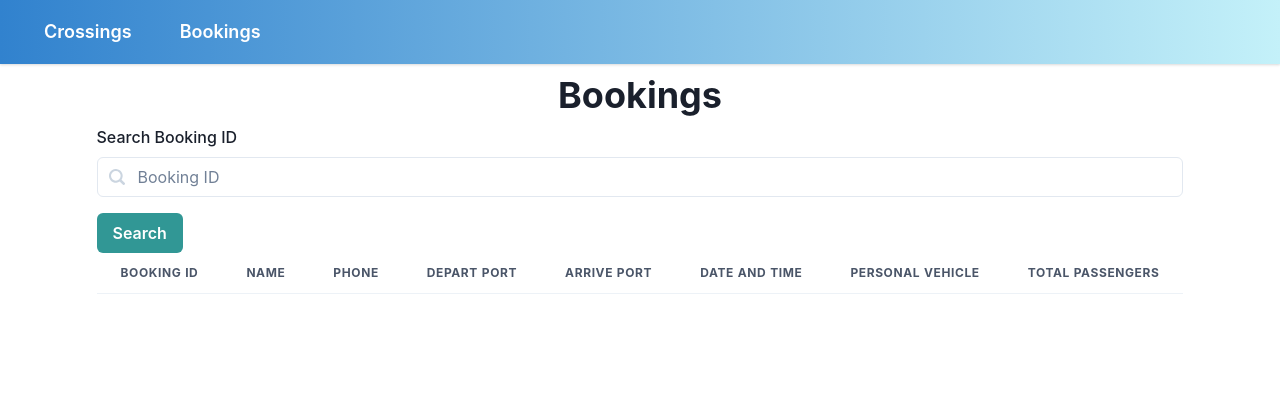
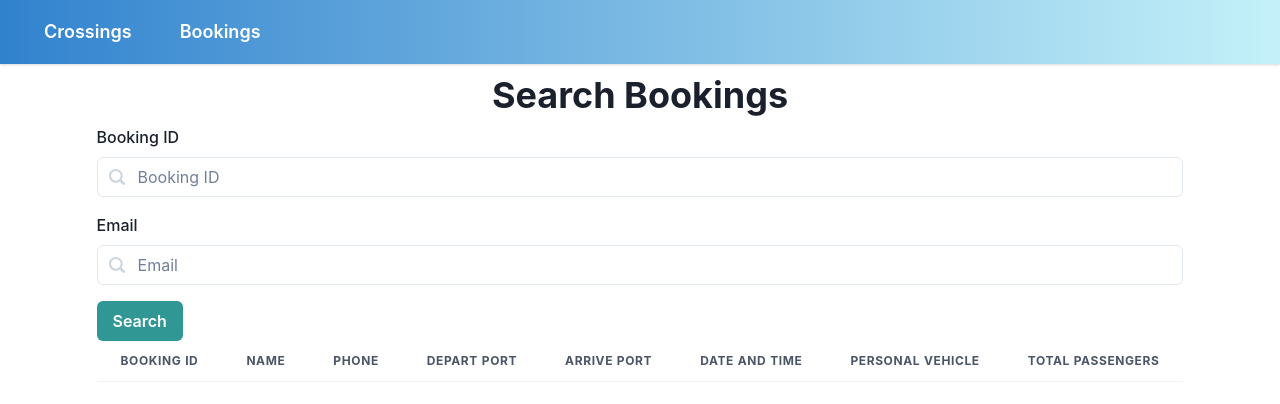
Before and after one commit to cmatthews20/ferry-reservation-app, a Next.js app in the folder frontend/: page /Bookings/bookings in a window 1280 px wide. Shown: the top 404 px of the page. Built offline with nearby package versions, Linux system fonts and the light colour scheme.

Commit message:
UR-016-use-email-to-search-booking

```diff
--- a/frontend/src/components/BookingsSearchBar.jsx
+++ b/frontend/src/components/BookingsSearchBar.jsx
@@ -23,12 +23,22 @@ function BookingsSearchBar ({ handleSearch }) {
     return error
   }
 
+  function validateEmail (value) {
+    let error
+    if (!value) {
+      error = 'Email is required'
+    } else if (!/\S+@\S+\.\S+/.test(value)) {
+      error = 'Invalid email address'
+    }
+    return error
+  }
+
   return (
     <Formik
-      initialValues={{ booking_id: '' }}
+      initialValues={{ booking_id: '', email: '' }}
       onSubmit={(values, actions) => {
         setTimeout(() => {
-          handleSearch(values['booking_id'])
+          handleSearch(values['booking_id'], values['email'])
           actions.setSubmitting(false)
         }, 1000)
       }}
@@ -40,7 +50,7 @@ function BookingsSearchBar ({ handleSearch }) {
               <FormControl
                 isInvalid={form.errors.booking_id && form.touched.booking_id}
               >
-                <FormLabel>Search Booking ID</FormLabel>
+                <FormLabel>Booking ID</FormLabel>
                 <InputGroup>
                   <InputLeftElement
                     pointerEvents='none'
@@ -52,6 +62,26 @@ function BookingsSearchBar ({ handleSearch }) {
               </FormControl>
             )}
           </Field>
+
+          <Field name='email' validate={validateEmail}>
+            {({ field, form }) => (
+              <FormControl
+                mt={4}
+                isInvalid={form.errors.email && form.touched.email}
+              >
+                <FormLabel>Email</FormLabel>
+                <InputGroup>
+                  <InputLeftElement
+                    pointerEvents='none'
+                    children={<Search2Icon color='gray.300' />}
+                  />
+                  <Input {...field} placeholder='Email' />
+                </InputGroup>
+                <FormErrorMessage>{form.errors.email}</FormErrorMessage>
+              </FormControl>
+            )}
+          </Field>
+
           <Button
             mt={4}
             colorScheme='teal'
@@ -66,4 +96,5 @@ function BookingsSearchBar ({ handleSearch }) {
     </Formik>
   )
 }
+
 export default BookingsSearchBar
--- a/frontend/src/components/BookingsTable.jsx
+++ b/frontend/src/components/BookingsTable.jsx
@@ -24,14 +24,14 @@ export default function BookingsTable () {
   const [portsData, setPortsData] = useState([])
   var dataWithPorts = []
 
-  function handleSearch (booking_id) {
-    fetchBookingData(booking_id)
+  function handleSearch (booking_id, email) {
+    fetchBookingData(booking_id, email)
     fetchPortsData()
   }
 
-  async function fetchBookingData (BOOKING_ID) {
+  async function fetchBookingData (BOOKING_ID, EMAIL) {
     try {
-      const response = await fetch(`${BOOKING_API_URL}/${BOOKING_ID}`, {
+      const response = await fetch(`${BOOKING_API_URL}/${BOOKING_ID}/${EMAIL}`, {
         method: 'GET',
         headers: {
           accept: 'application/json'
@@ -42,7 +42,7 @@ export default function BookingsTable () {
       }
       const result = await response.json()
       if (result.length == 0) {
-        alert(`Booking ID was not found. Please try valid Booking ID`)
+        alert(`Booking ID and Email was not found. Please try valid Booking ID and Email`)
       }
       setBookingData(result)
       return result
--- a/frontend/src/pages/Bookings/bookings.js
+++ b/frontend/src/pages/Bookings/bookings.js
@@ -12,12 +12,12 @@ export default function Bookings() {
   return (
     <>
       <Head>
-        <title>Bookings</title>
+        <title>Search Bookings</title>
       </Head>
       <Navbar />
       <Box>
         <VStack>
-          <Heading>Bookings</Heading>
+          <Heading>Search Bookings</Heading>
           <Box>
             <BookingsTable />
           </Box>
```
Also changed, not shown: 2 other files (tests, documents, lock files or other folders).
